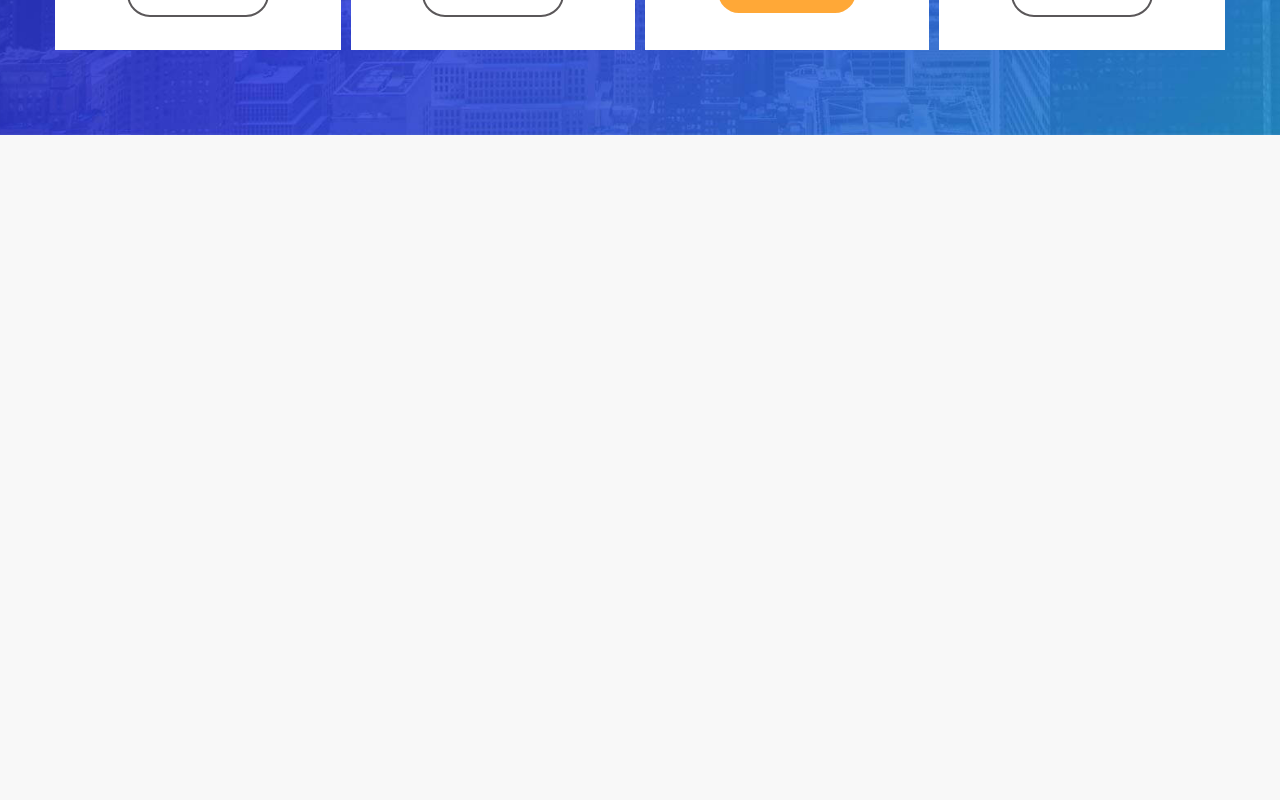
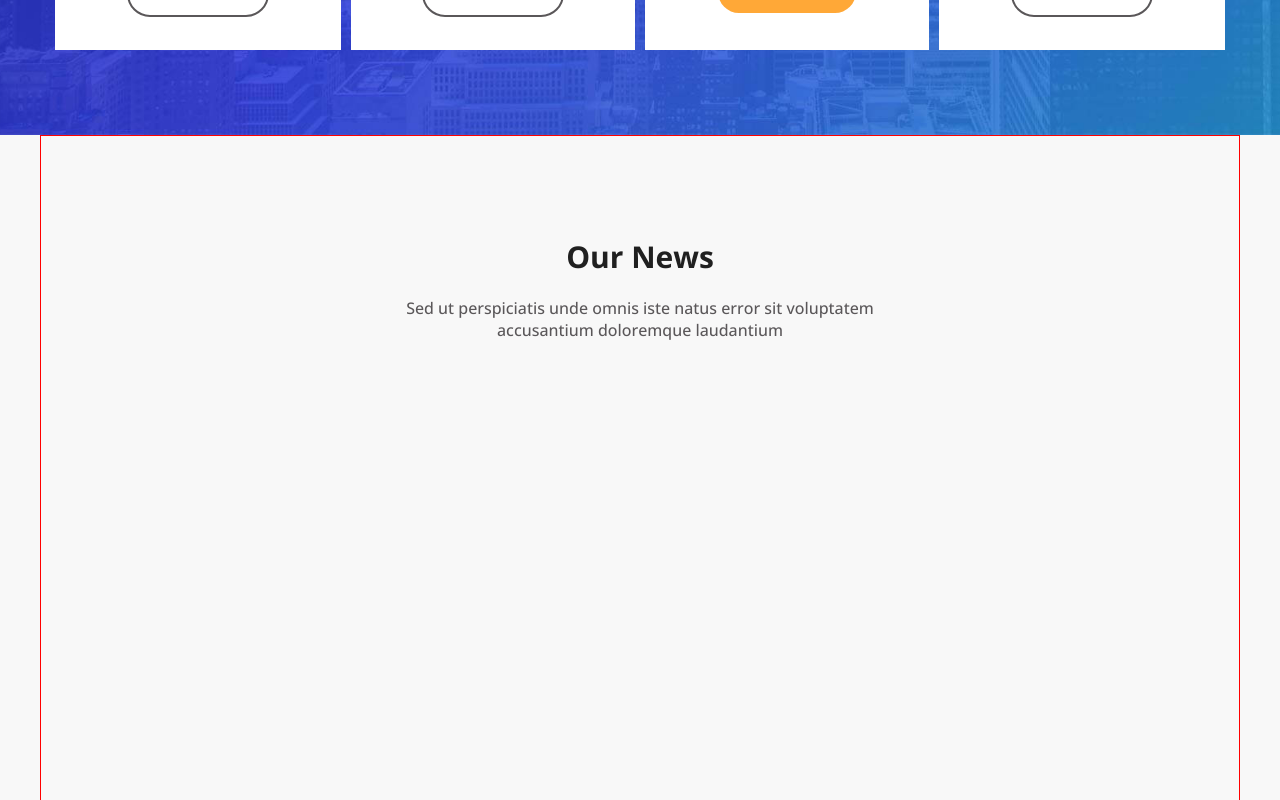
Before and after one commit to dokkalemon/proj-html-vuejs, a Vue app: page / in a window 1280 px wide. Shown: the part 4580-5380 px from the top of the page. Before the commit the page ends 4720 px from the top, so only its background shows below. Built offline with nearby package versions, Linux system fonts and the light colour scheme.

Commit message:
add Title component in News component

```diff
--- a/src/components/Main.vue
+++ b/src/components/Main.vue
@@ -11,6 +11,8 @@
 
     <Plans :plansArray="plansCard"/>
 
+    <News />
+
   </main>
 </template>
 
@@ -20,6 +22,7 @@ import Section from '@/components/Section.vue'
 import Service from '@/components/Service.vue'
 import Work from '@/components/Work.vue'
 import Plans from '@/components/Plans.vue'
+import News from '@/components/News.vue'
 
 export default {
     name: 'Main',
@@ -28,7 +31,8 @@ export default {
         Section,
         Service,
         Work,
-        Plans
+        Plans,
+        News
     },
 
     data() {
--- a/src/components/News.vue
+++ b/src/components/News.vue
@@ -1,19 +1,30 @@
 <template>
-  <section class="news">
-
+  <section class="news container px-15 debug">
+    <Title title="Our News" />
   </section>
 </template>
 
 <script>
+import Title from '@/components/Title.vue'
+
 export default {
-    name: 'News'
+    name: 'News',
 
+    components: {
+      Title
+    }
 }
 </script>
 
 <style scoped lang="scss">
 //import vars
-@import '../assets/vars.scss'
+@import '../styles/vars.scss';
+
+.news {
+  padding-top: 100px;
+  text-align: center;
+  height: 900px;
+}
 
 
 </style>
```
